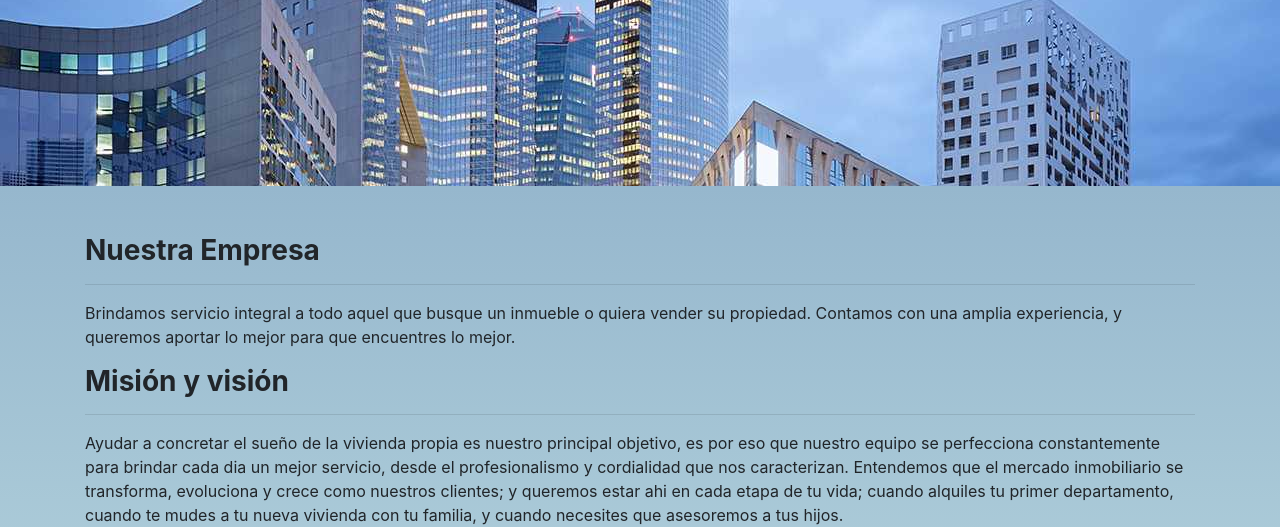
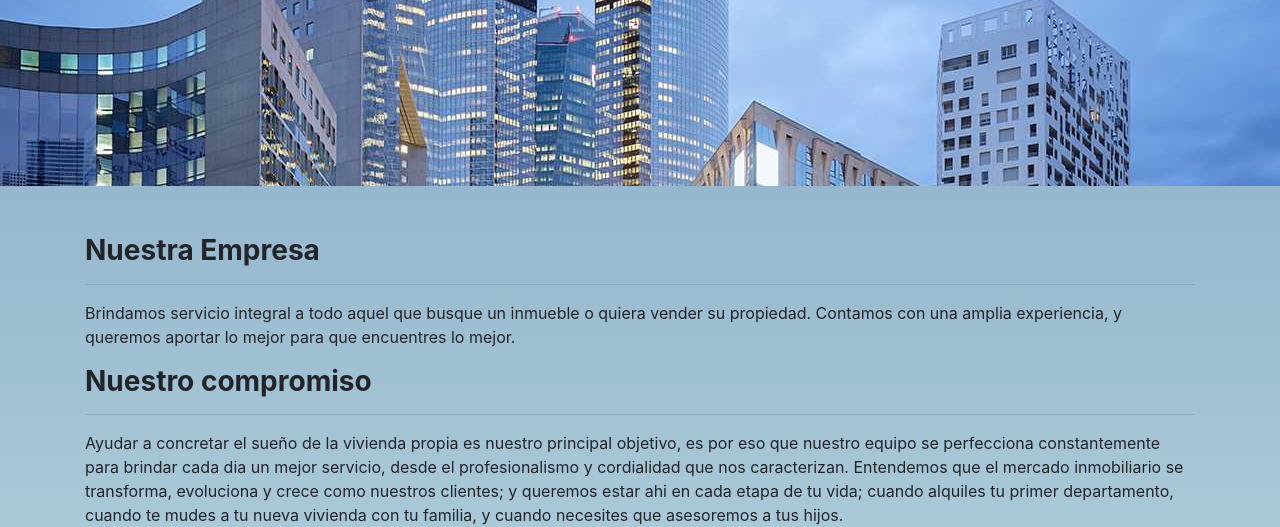
Before and after one commit to mcuppa/ProyectoCoderHouse, a website: page index.html in a window 1280 px wide. Shown: the part 278-805 px from the top of the page. Drawn offline with nearby package versions, Linux system fonts and the light colour scheme.

Commit message:
Cambie el h3 Misión y visión
Cambie el h3 Misión y visión por Nuestro compromiso

```diff
--- a/index.html
+++ b/index.html
@@ -70,7 +70,7 @@
       Brindamos servicio integral a todo aquel que busque un inmueble o quiera vender su propiedad. Contamos con una
       amplia experiencia, y queremos aportar lo mejor para que encuentres lo mejor.
     </p>
-    <h3> <b>Misión y visión</b> </h3>
+    <h3> <b>Nuestro compromiso</b> </h3>
     <hr>
     <p>
       Ayudar a concretar el sueño de la vivienda propia es nuestro principal objetivo, es por eso que nuestro equipo se
```
